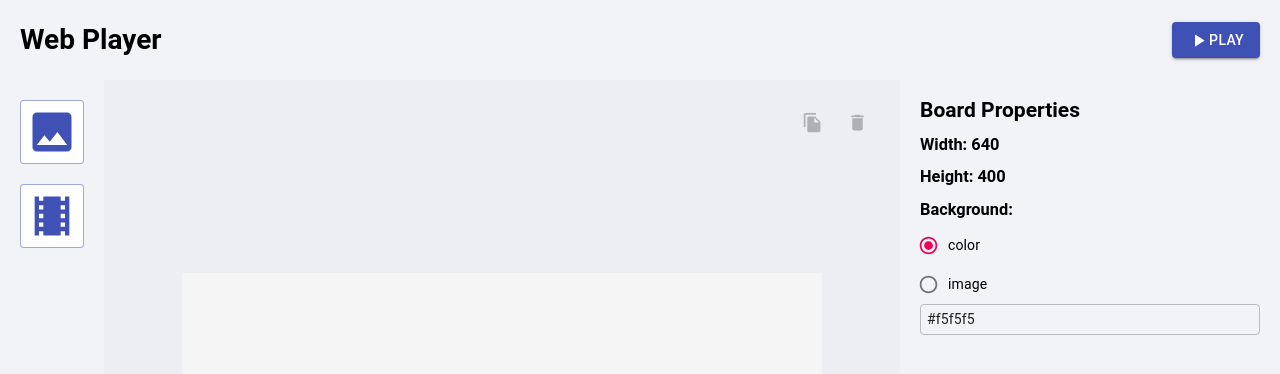
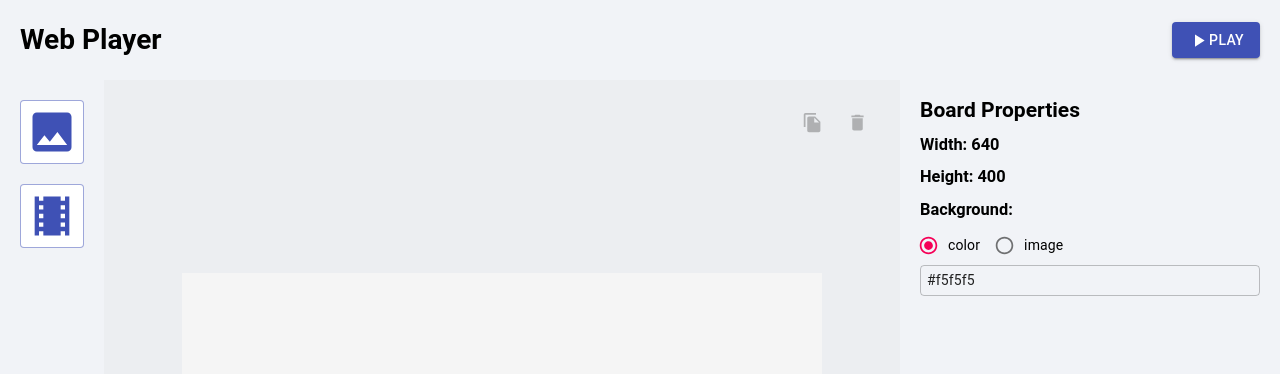
Before and after one commit to MuJungHo/web-signage, a React app: page / in a window 1280 px wide. Shown: the top 374 px of the page. Built offline with nearby package versions, Linux system fonts and the light colour scheme.

Commit message:
[更新] 背景單選元件水平

```diff
--- a/src/components/ControlPanel.js
+++ b/src/components/ControlPanel.js
@@ -142,7 +142,7 @@ const BoardProperties = ({ board, setBoard }) => {
       <h3 style={{ margin: '16px 0' }}>{`Width: ${board.width}`}</h3>
       <h3 style={{ margin: '16px 0' }}>{`Height: ${board.height}`}</h3>
       <h3 style={{ marginTop: 16, marginBottom: 8 }}>Background: </h3>
-      <RadioGroup aria-label="gender" name="gender1" value={board.background.type} onChange={e => setBoard({
+      <RadioGroup row aria-label="gender" name="gender1" value={board.background.type} onChange={e => setBoard({
         ...board,
         background: {
           ...board.background,
```
